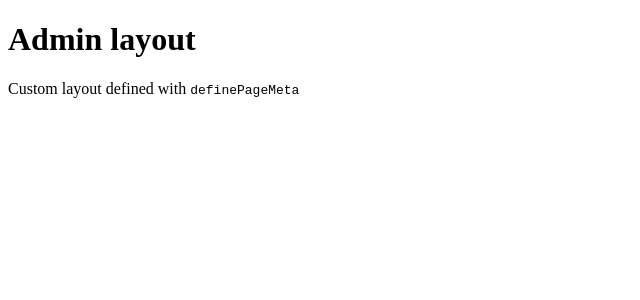
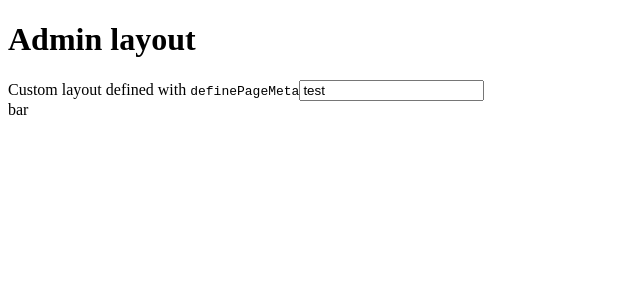
Before and after one commit to hoangitk17/nuxt_template, a Nuxt app: page /admin/dashboard in a window 1280 px wide. Shown: the top 300 px of the page, without its empty margins (0-640 px from the left). Built offline with nearby package versions, Linux system fonts and the light colour scheme.

Commit message:
feat: add composals and components folder

```diff
--- /dev/null
+++ b/components/base/input.vue
@@ -0,0 +1,24 @@
+<template>
+  <input
+    type="text"
+    :value="modelValue"
+    :placeholder="placeholder"
+    class="border border-gray-300 rounded-lg w-full p-2 text-black m-1"
+    @input="$emit('update:modelValue', $event.target.value)"
+  >
+</template>
+
+<script setup>
+defineProps({
+  modelValue: {typeof: String, default: ''},
+  placeholder: {typeof: String, default: ''},
+});
+
+defineEmits(["update:modelValue"]);
+</script>
+
+<script>
+export default {
+  name: "MyInput",
+};
+</script>
--- /dev/null
+++ b/composables/useFoo.ts
@@ -0,0 +1,3 @@
+export const useFoo = () => {
+  return useState('foo', () => 'bar')
+}
--- a/package.json
+++ b/package.json
@@ -21,6 +21,7 @@
   "dependencies": {
     "@pinia/nuxt": "^0.4.11",
     "eslint-plugin-nuxt": "^4.0.0",
+    "lodash.clonedeep": "^4.5.0",
     "pinia": "^2.1.4",
     "typescript": "5.0.4"
   }
--- a/pages/admin/dashboard/index.vue
+++ b/pages/admin/dashboard/index.vue
@@ -1,15 +1,23 @@
 <template>
   <div class="p-4">
     Custom layout defined with <code>definePageMeta</code>
+    <BaseInput model-value="test" />
+    <div>
+      {{ foo }}
+    </div>
   </div>
 </template>
 
 <script setup>
-import { useLoadingStore } from "@/store/loading";
+import { useLoadingStore } from '@/store/loading'
+import cloneDeep from 'lodash.clonedeep';
+const foo = useFoo()
+const copy = cloneDeep(foo);
+console.log(copy)
 definePageMeta({
-  layout: 'admin'
+  layout: 'admin',
 })
-const store = useLoadingStore();
+const store = useLoadingStore()
 const config = useRuntimeConfig()
-console.log(store, config);
+console.log(store, config)
 </script>
```
Also changed, not shown: .eslintrc.js, 1 other file (tests, documents, lock files or other folders).
